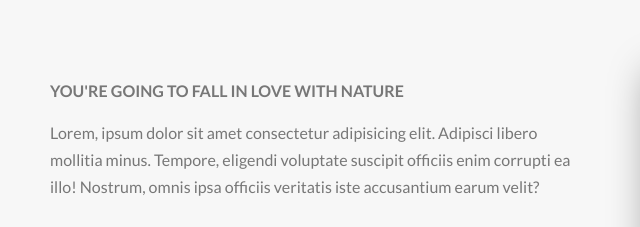
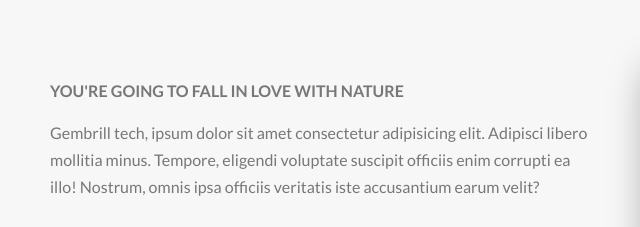
Before and after one commit to vignesh-githunt/Natours, a website: page index.html in a window 1280 px wide. Shown: the part 933-1160 px from the top of the page, 20-660 px from the left. Drawn offline with Linux system fonts and the light colour scheme.

Commit message:
Update index.html

```diff
--- a/index.html
+++ b/index.html
@@ -57,7 +57,7 @@
                         You're going to fall in love with nature
                     </h3>
                     <p class="paragraph">
-                        Lorem, ipsum dolor sit amet consectetur adipisicing elit. Adipisci
+                        Gembrill tech, ipsum dolor sit amet consectetur adipisicing elit. Adipisci
                         libero mollitia minus. Tempore, eligendi voluptate suscipit
                         officiis enim corrupti ea illo! Nostrum, omnis ipsa officiis
                         veritatis iste accusantium earum velit?
```
